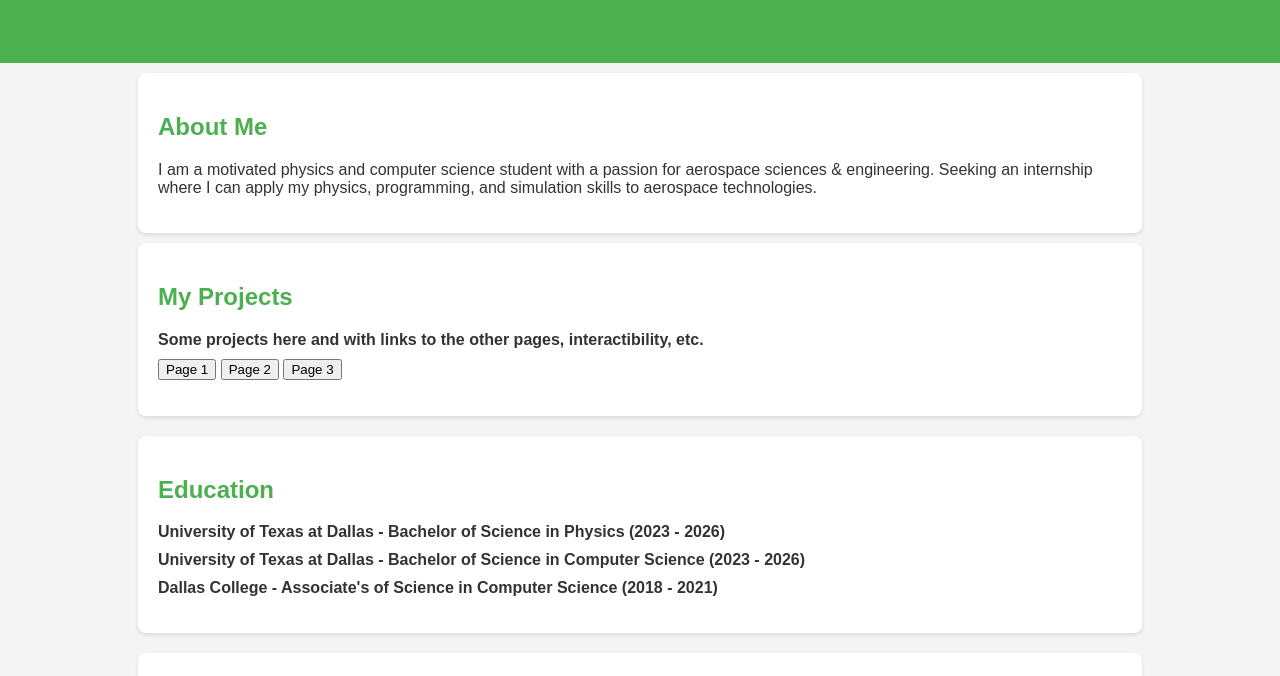
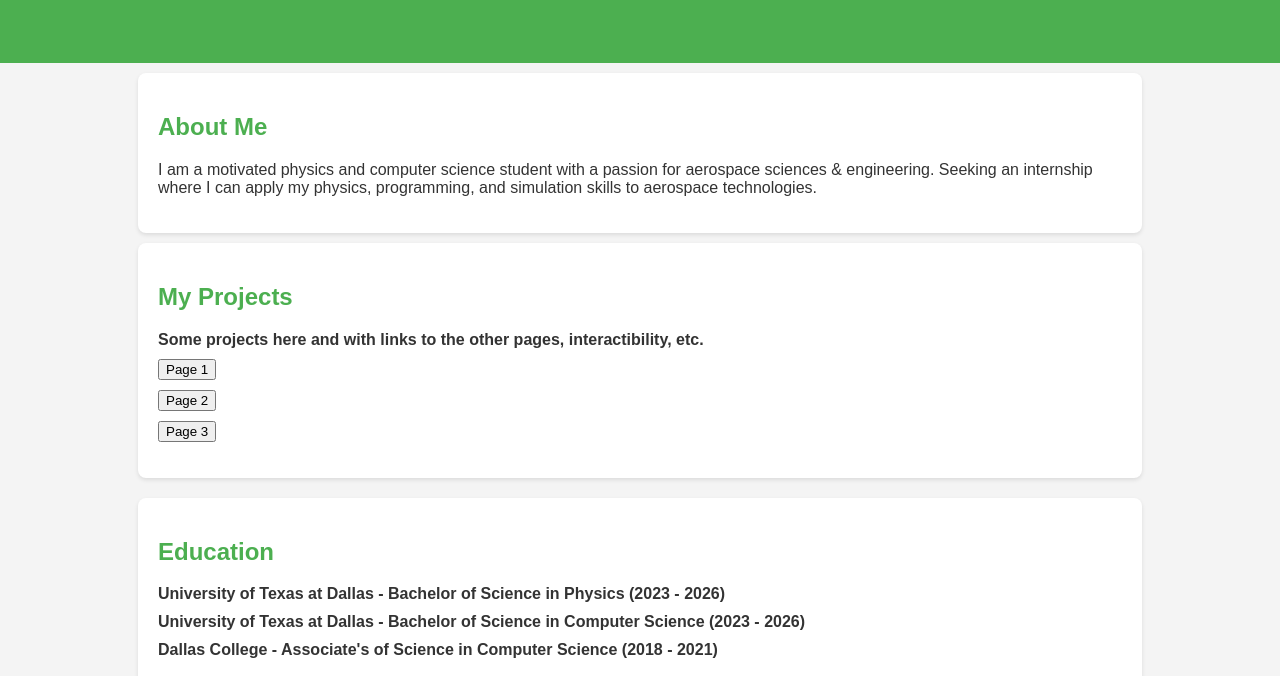
Before and after one commit to TheBrookHorse/Resume, a plain HTML site: page index.html in a window 1280 px wide. Shown: the part 124-800 px from the top of the page. Drawn offline with Linux system fonts and the light colour scheme.

Commit message:
Update index.html

```diff
--- a/index.html
+++ b/index.html
@@ -29,9 +29,9 @@
             <li><strong>Some projects here and with links to the other pages, interactibility, etc.</li>
             <!-- Navigation Buttons -->
             <div id="navigation-buttons">
-                <button onclick="navigateTo('page1.html')">Page 1</button>
-                <button onclick="navigateTo('page2.html')">Page 2</button>
-                <button onclick="navigateTo('page3.html')">Page 3</button>
+                <li><button onclick="navigateTo('page1.html')">Page 1</button></li>
+                <li><button onclick="navigateTo('page2.html')">Page 2</button></li>
+                <li><button onclick="navigateTo('page3.html')">Page 3</button></li>
             </div>
         </ul>
     </section>
```
